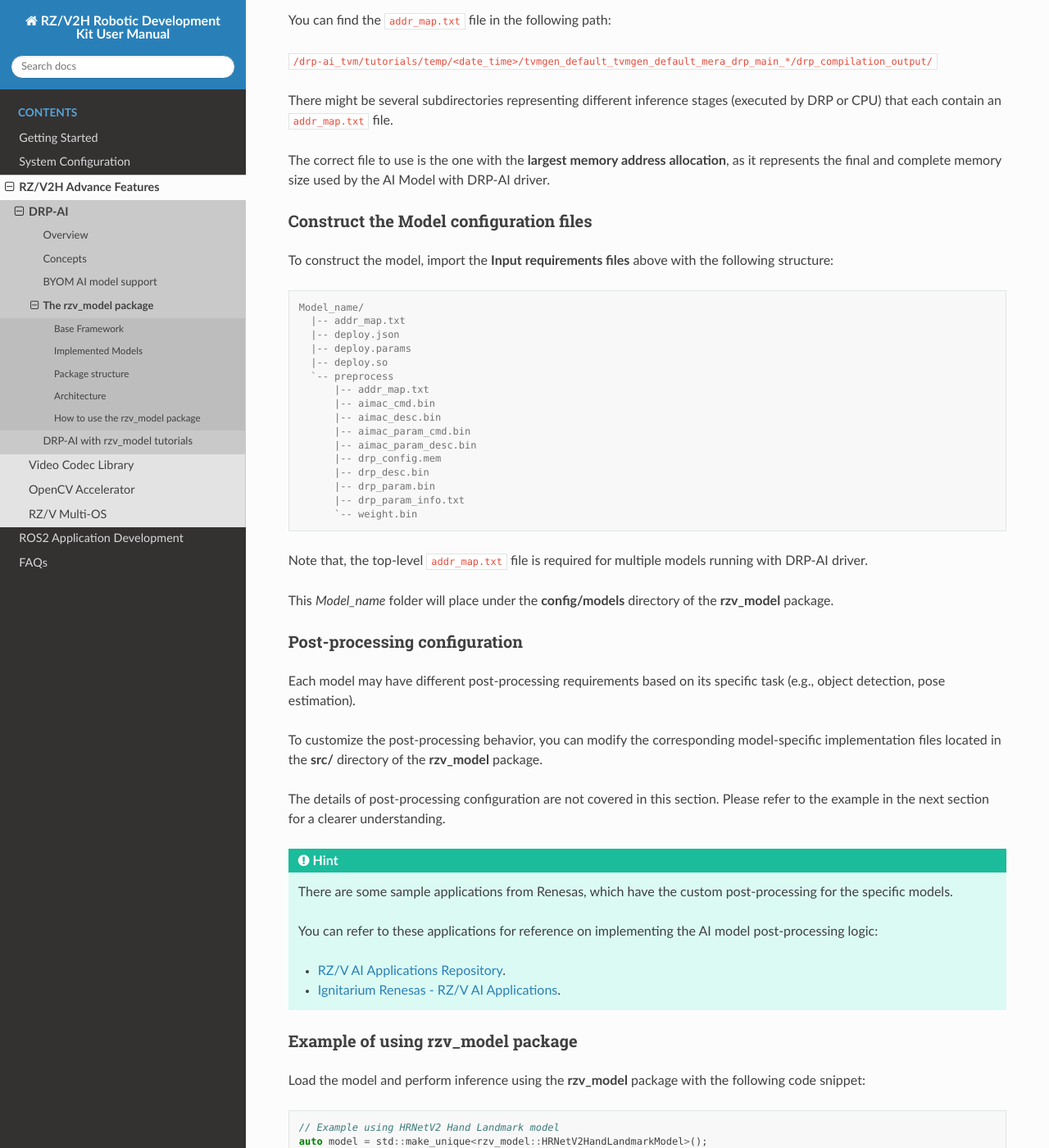
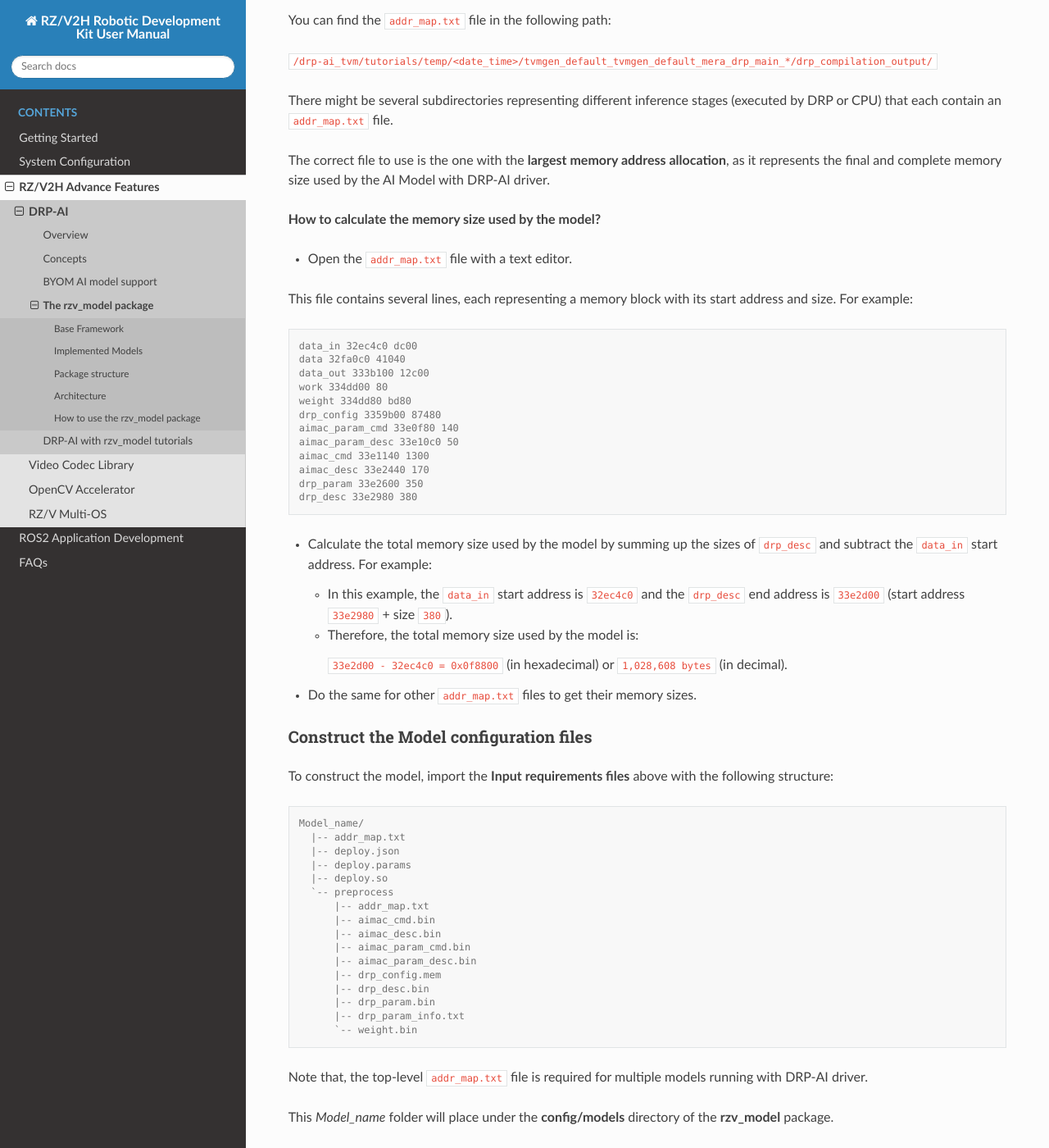
Before and after one commit to renesas-rdk/rzv2h_rdk_documentation, a Sphinx documentation site: the page built from source/2_rzv2h_advance_features/rzv_model.rst, in a window 1280 px wide and 1400 px high, scrolled down 2721 px. Shown: the whole window at 82% size. Built offline with Sphinx 7.4.7 and the Read the Docs theme 3.1.0, drawn with Linux system fonts in a browser that asks for light colours.

Commit message:
Add guideline to calculate the drp-ai model size
Signed-off-by: Cong Nguyen <cong.nguyen.zn@renesas.com>

```diff
--- a/source/2_rzv2h_advance_features/rzv_model.rst
+++ b/source/2_rzv2h_advance_features/rzv_model.rst
@@ -132,6 +132,37 @@ There might be several subdirectories representing different inference stages (e
 
 The correct file to use is the one with the **largest memory address allocation**, as it represents the final and complete memory size used by the AI Model with DRP-AI driver.
 
+**How to calculate the memory size used by the model?**
+
+- Open the ``addr_map.txt`` file with a text editor.
+
+This file contains several lines, each representing a memory block with its start address and size. For example:
+
+.. code-block:: console
+
+    data_in 32ec4c0 dc00
+    data 32fa0c0 41040
+    data_out 333b100 12c00
+    work 334dd00 80
+    weight 334dd80 bd80
+    drp_config 3359b00 87480
+    aimac_param_cmd 33e0f80 140
+    aimac_param_desc 33e10c0 50
+    aimac_cmd 33e1140 1300
+    aimac_desc 33e2440 170
+    drp_param 33e2600 350
+    drp_desc 33e2980 380
+
+- Calculate the total memory size used by the model by summing up the sizes of ``drp_desc`` and subtract the ``data_in`` start address. For example:
+
+  - In this example, the ``data_in`` start address is ``32ec4c0`` and the ``drp_desc`` end address is ``33e2d00`` (start address ``33e2980`` + size ``380``).
+
+  - Therefore, the total memory size used by the model is:
+
+    ``33e2d00 - 32ec4c0 = 0x0f8800`` (in hexadecimal) or ``1,028,608 bytes`` (in decimal).
+
+- Do the same for other ``addr_map.txt`` files to get their memory sizes.
+
 Construct the Model configuration files
 """"""""""""""""""""""""""""""""""""""""""
 
```
